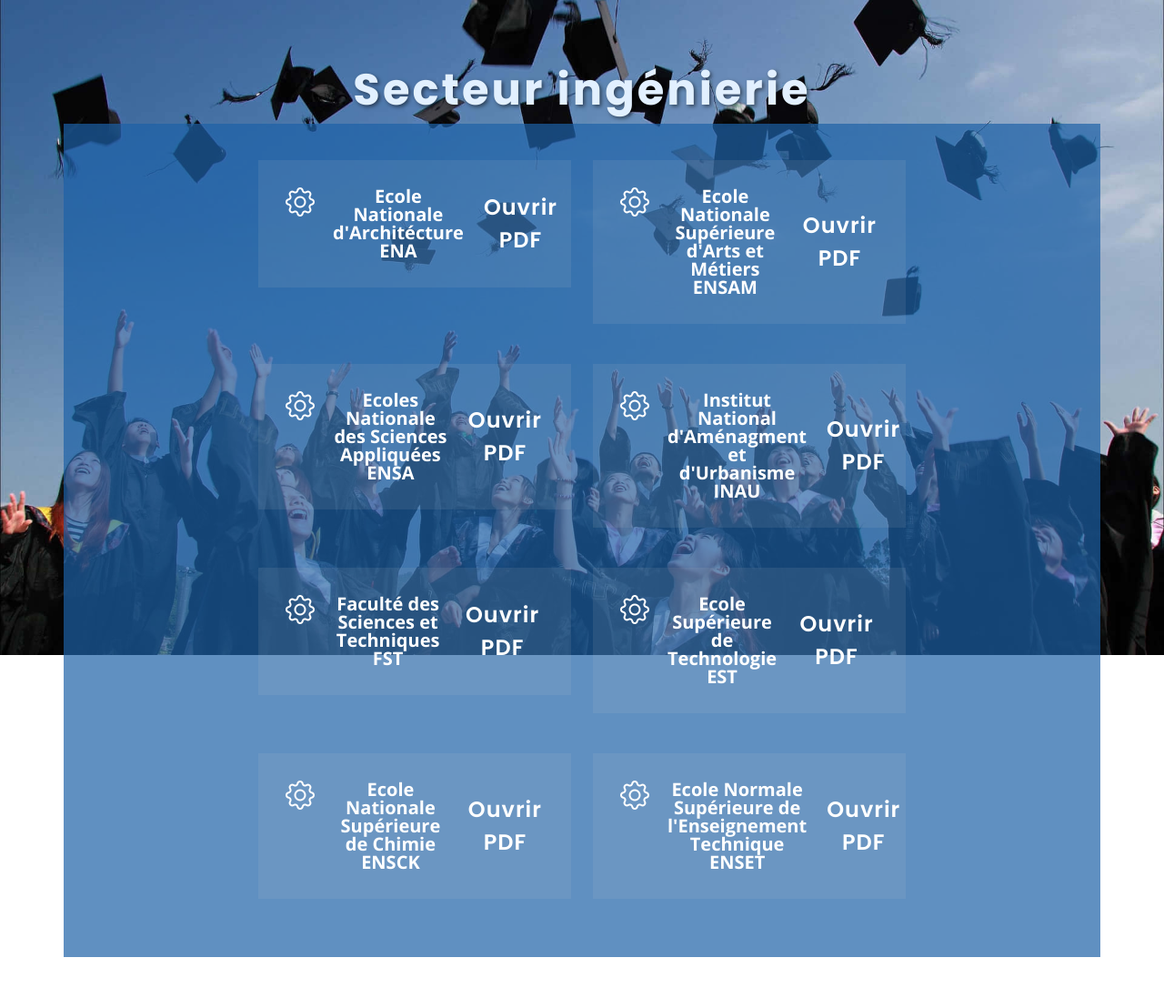
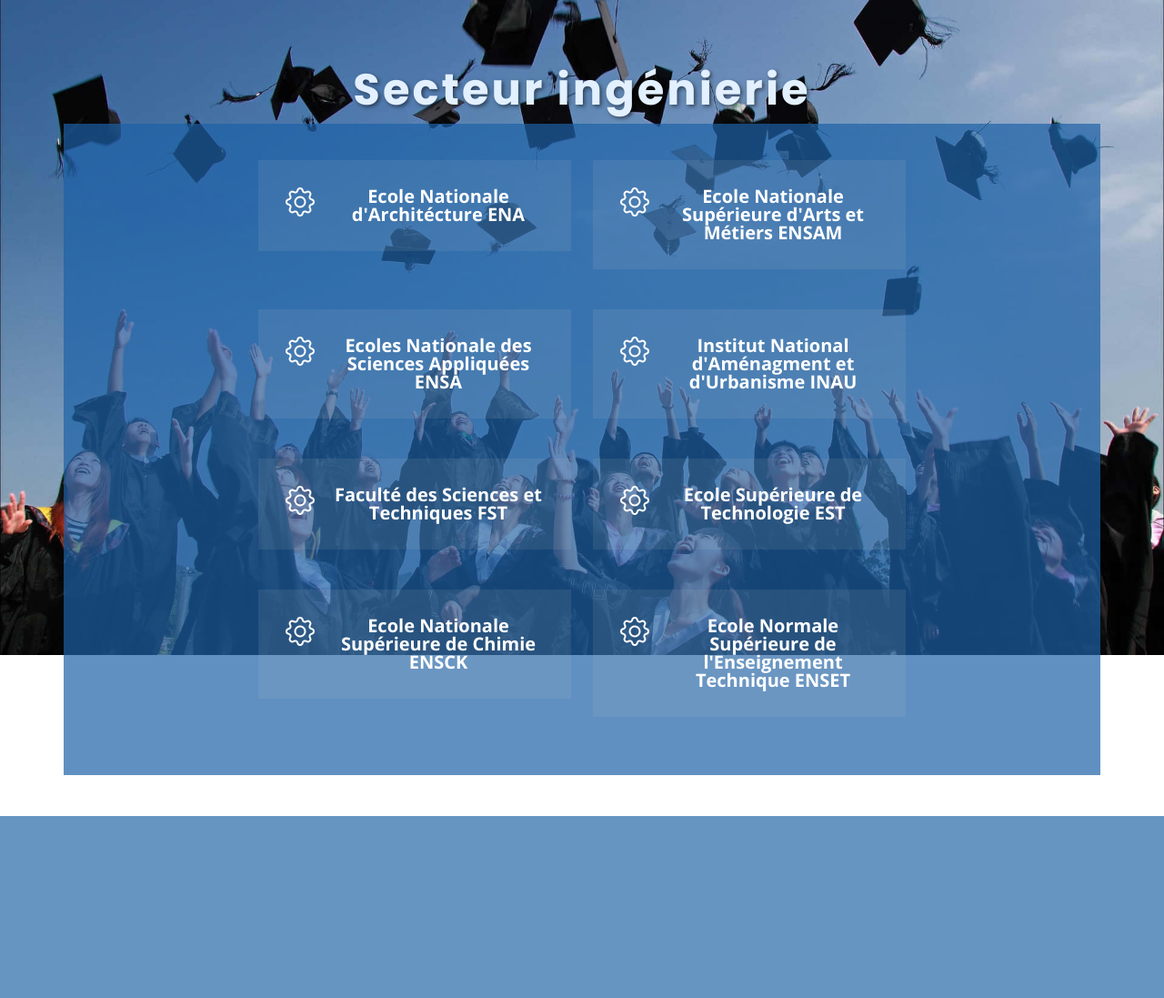
Before and after one commit to wiss00/Orientbacweb, a Flask app: page /Secteur/1 in a window 1280 px wide. Shown: the part 80-1177 px from the top of the page at 91% size. After the commit the page ends 977 px from the top, so only its background shows below. Run offline with Flask 3, Linux system fonts and the light colour scheme; some libraries are stand-ins or nearby versions.

Commit message:
delete button

```diff
--- a/templates/school.html
+++ b/templates/school.html
@@ -14,7 +14,6 @@
                             <div class="icon-box text-center">
                                 <i class="bi bi-gear"></i>
                                 <h3>{{ key }}</h3>
-                                <a href="{{ url_for('download', file_name=value) }}" target="_blank" class="download btn">Ouvrir PDF</a>
                             </div>
                         </div>
                         {% endfor %}
```
